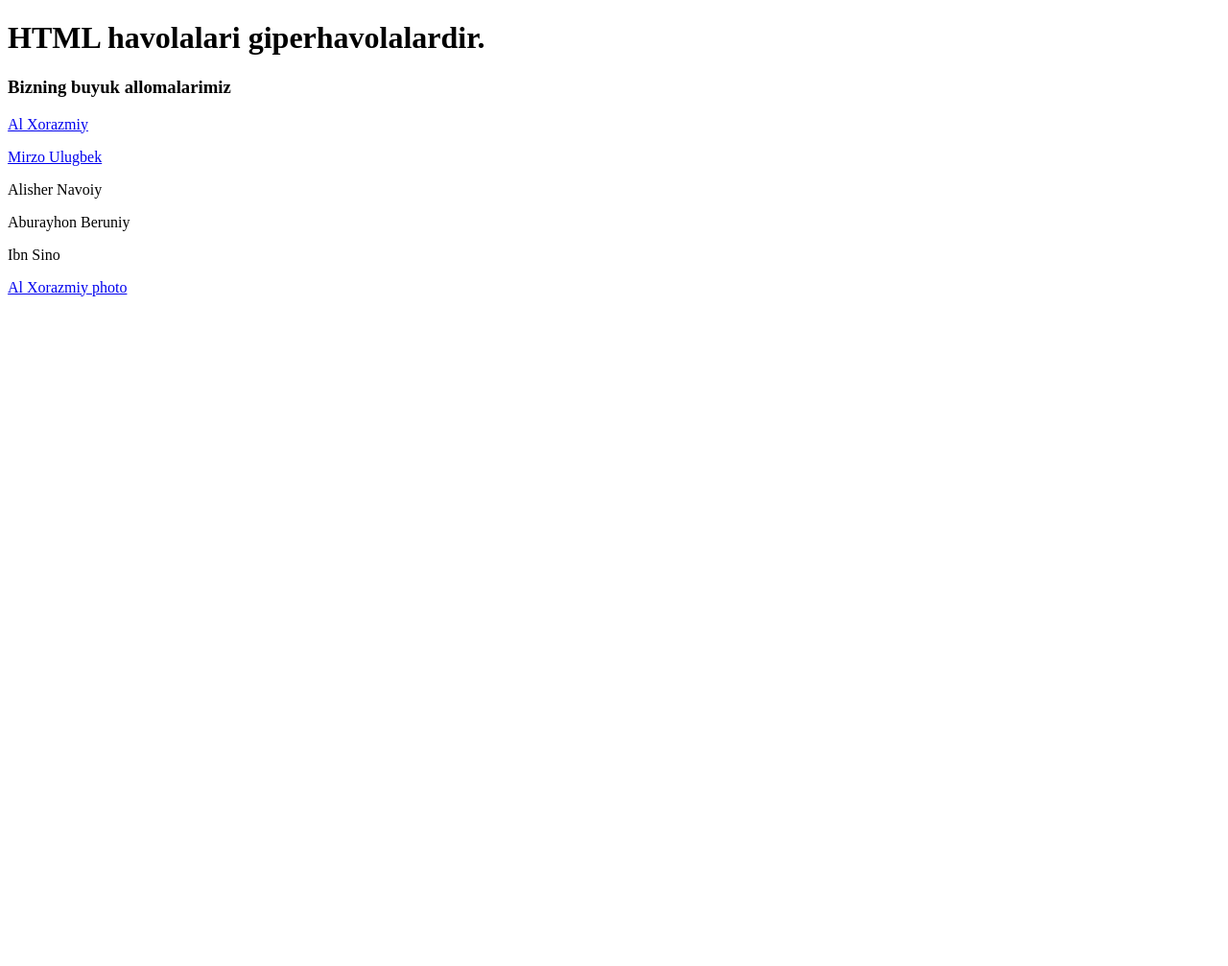
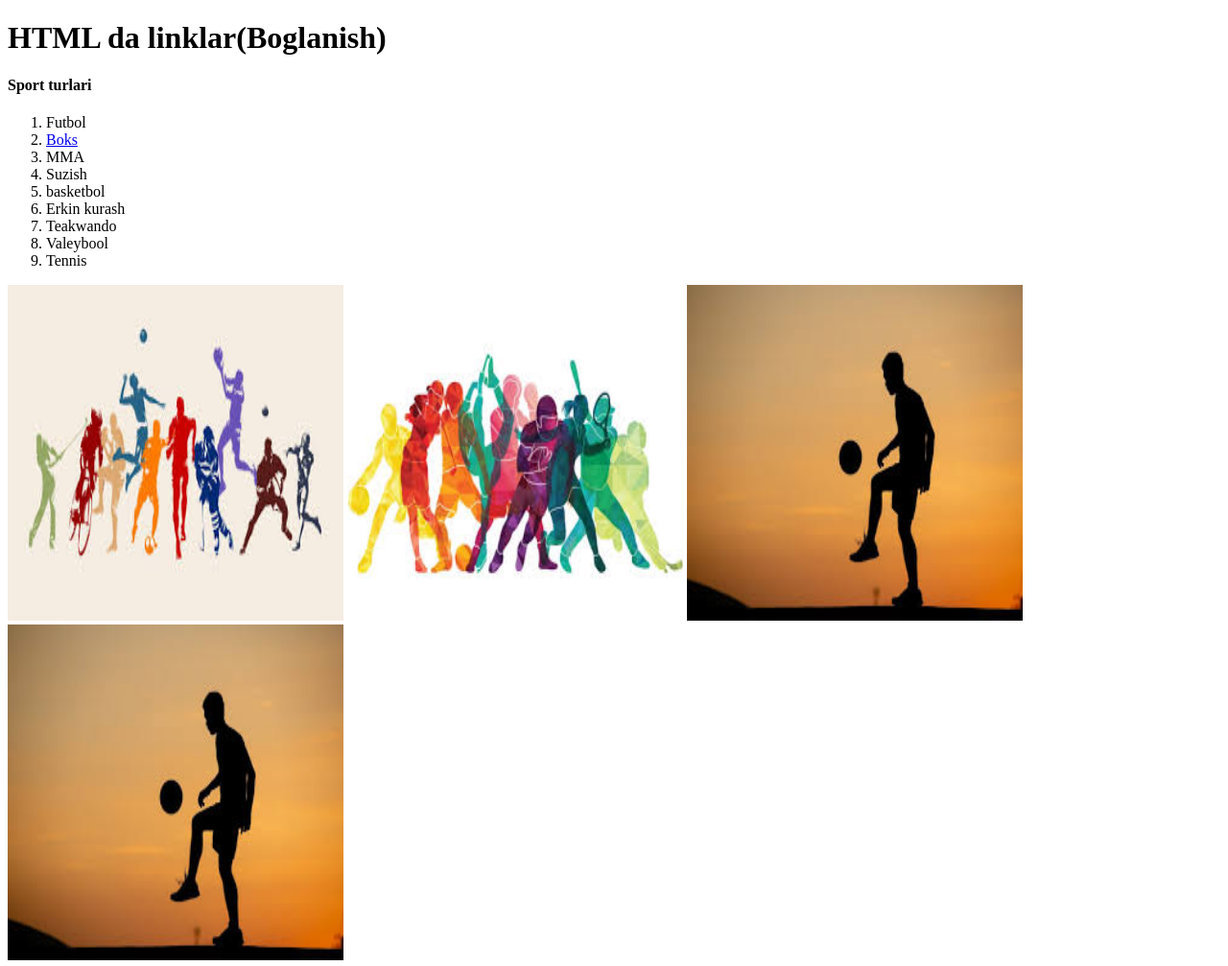
Before and after one commit to asadbek11211/Vorislar_darslari_7_IT, a plain HTML site: page lhtml_link.html in a window 1280 px wide. Shown: the whole page at 96% size. Before the commit the page ends 800 px from the top, so only its background shows below. Drawn offline with Linux system fonts and the light colour scheme; files whose address does not match are found by name.

Commit message:
img bilan ishlash

```diff
--- a/lhtml_link.html
+++ b/lhtml_link.html
@@ -1,31 +1,31 @@
 <!DOCTYPE html>
 <html>
      <head>
-        <title>Htmlda link</title>
+
      </head>
      <body>
           <h1>
-            HTML havolalari giperhavolalardir.
+               HTML da linklar(Boglanish)
           </h1>
-       <h3>
-            Bizning buyuk allomalarimiz
-       </h3>
-       <p>
-            <a href="https://uz.wikipedia.org/wiki/Al-Xorazmiy">Al Xorazmiy</a>
-       </p>
-       <p>
-            <a href="
-            ">Mirzo Ulugbek</a>
-       </p>
-       <p>
-            Alisher Navoiy
-       </p>
-       <p>
-            Aburayhon Beruniy
-       </p>
-       <p>
-            Ibn Sino
-       </p>
-       <a href="https://www.dreamstime.com/al-khwarizmi-muslim-scholar-illustration-vector-illustration-al-khwarizmi-muslim-scholar-image137453919" target="_blank">Al Xorazmiy photo</a>
+          <h4>
+               Sport turlari
+          </h4>
+          <ol>
+               <li>Futbol</li>
+               <li><a href="https://uz.wikipedia.org/wiki/Boks_bo%E2%80%98yicha_2025-yilgi_Jahon_chempionati">Boks</a></li>
+               <li>MMA</li>
+               <li>Suzish</li>
+               <li>basketbol</li>
+               <li>Erkin kurash</li>
+               <li>Teakwando</li>
+               <li>Valeybool</li>
+               <li>Tennis</li>
+
+          </ol>
+          <img src="E:\Vorislar_darslari_IT_7\images.jpg" alt="bu yerda 1- surat bor" width="350" height="350">
+          <img src="E:\Vorislar_darslari_IT_7\download.jpg" alt="" width="350" height="350">
+          <img src="E:\Vorislar_darslari_IT_7\img.jpg" alt="Bu yerda 3-surat bor" width="350" height="350">
+          <a href="https://www.google.com/search?q=futbol+mancity&sca_esv=497cb87f152d986c&udm=2&biw=1536&bih=703&sxsrf=AE3TifOn12irszH-_Jod-KSVqTyLeV5pjw%3A1762347246292&ei=7kgLafLREcGiwPAPxYyIgAo&ved=0ahUKEwjygNiMh9uQAxVBERAIHUUGAqAQ4dUDCBI&uact=5&oq=futbol+mancity&gs_lp=Egtnd3Mtd2l6LWltZyIOZnV0Ym9sIG1hbmNpdHlIujBQrAZY8SxwAHgAkAEAmAEAoAEAqgEAuAEDyAEA-AEBmAIAoAIAmAMAiAYBkgcAoAcAsgcAuAcAwgcAyAcA&sclient=gws-wiz-img"><img src="E:\Vorislar_darslari_IT_7\img.jpg" alt="Bu yerda 3-surat bor" width="350" height="350"></a>
+          <a href=""><img src="" alt=""></a>
      </body>
 </html>
```
Also changed, not shown: download.jpg (added), images.jpg (added), img.jpg (added). Lines whose indentation alone changed are shown as unchanged.
